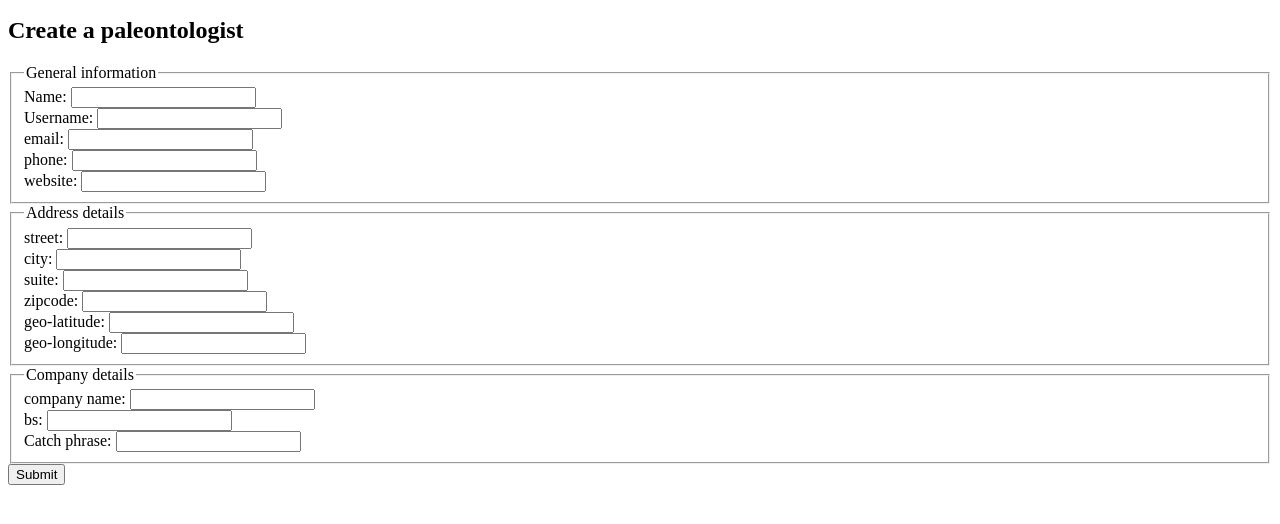
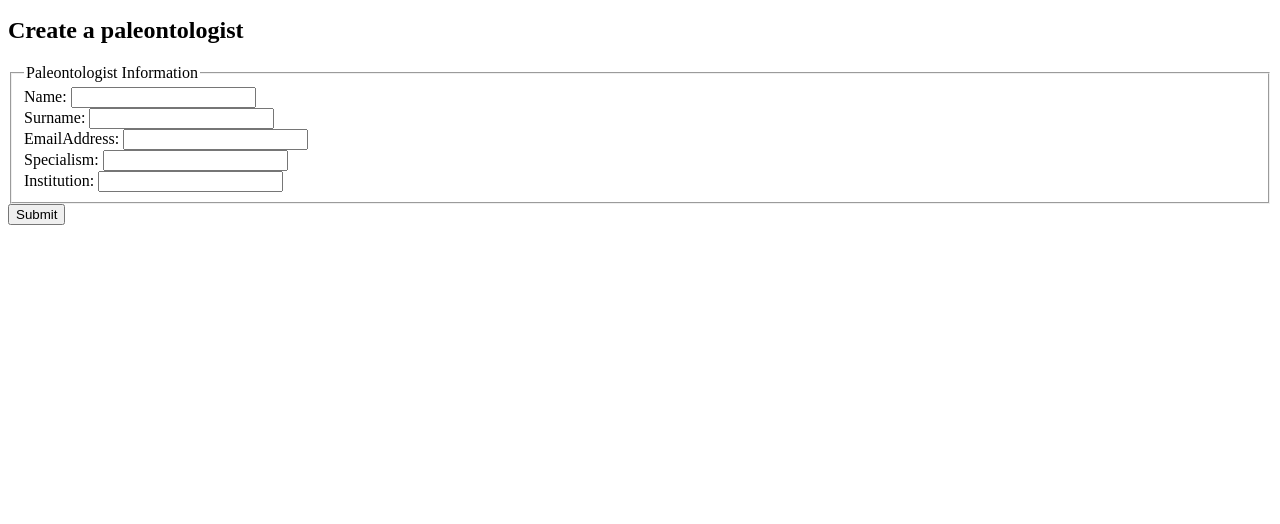
Before and after one commit to jools-arts/web-app-front-end, a plain HTML site: page HTML/CreatePaleontologist.html in a window 1280 px wide. Shown: the part 276-800 px from the top of the page. Drawn offline with Linux system fonts and the light colour scheme; files whose address does not match are found by name.

```diff
--- a/HTML/CreatePaleontologist.html
+++ b/HTML/CreatePaleontologist.html
@@ -39,58 +39,23 @@
 
             <form id="data-form" class="container">
 
-                <fieldset id="general-info">
-                    <legend>General information</legend>
+                <fieldset id="paleontologist-info">
+                    <legend>Paleontologist Information</legend>
 
-                    <label for="name">Name:</label>
-                    <input type="text" id="name" name="name"><br>
+                    <label for="forename">Name:</label>
+                    <input type="text" id="forename" name="forename"><br>
 
-                    <label for="username">Username:</label>
-                    <input type="text" id="username" name="username"><br>
+                    <label for="surname">Surname:</label>
+                    <input type="text" id="surname" name="surname"><br>
 
-                    <label for="email">email:</label>
-                    <input type="email" id="email" name="email" required><br>
+                    <label for="emailaddress">EmailAddress:</label>
+                    <input type="emailaddress" id="emailaddress" name="emailaddress"><br>
 
-                    <label for="phone">phone:</label>
-                    <input type="tel" id="phone" name="phone"><br>
+                    <label for="specialism">Specialism:</label>
+                    <input type="specialsim" id="specialism" name="specialism"><br>
 
-                    <label for="website">website:</label>
-                    <input type="text" id="website" name="website"><br>
-                </fieldset>
-
-                <fieldset id="address-details">
-                    <legend>Address details</legend>
-
-                    <label for="street">street:</label>
-                    <input type="text" id="street" name="street"><br>
-
-                    <label for="city">city:</label>
-                    <input type="text" id="city" name="city"><br>
-
-                    <label for="suite">suite:</label>
-                    <input type="text" id="suite" name="suite"><br>
-
-                    <label for="zipcode">zipcode:</label>
-                    <input type="text" id="zipcode" name="zipcode"><br>
-
-                    <label for="geo-lat">geo-latitude:</label>
-                    <input type="text" id="geo-lat" name="lat"><br>
-
-                    <label for="geo-long">geo-longitude:</label>
-                    <input type="text" id="geo-long" name="lng"><br>
-                </fieldset>
-
-                <fieldset id="company-details">
-                    <legend>Company details</legend>
-
-                    <label for="company-name">company name:</label>
-                    <input type="text" id="company-name" name="company-name"><br>
-
-                    <label for="bs">bs:</label>
-                    <input type="text" id="bs" name="bs"><br>
-
-                    <label for="catchPhrase">Catch phrase:</label>
-                    <input type="text" id="catch-phrase" name="catch-phrase"><br>
+                    <label for="institution">Institution:</label>
+                    <input type="institution" id="institution" name="institution"><br>
                 </fieldset>
 
                 <button type="submit">Submit</button>
```
Also changed, not shown: HTML/ReadPaleontologist.html (added, +59 -0 lines).
